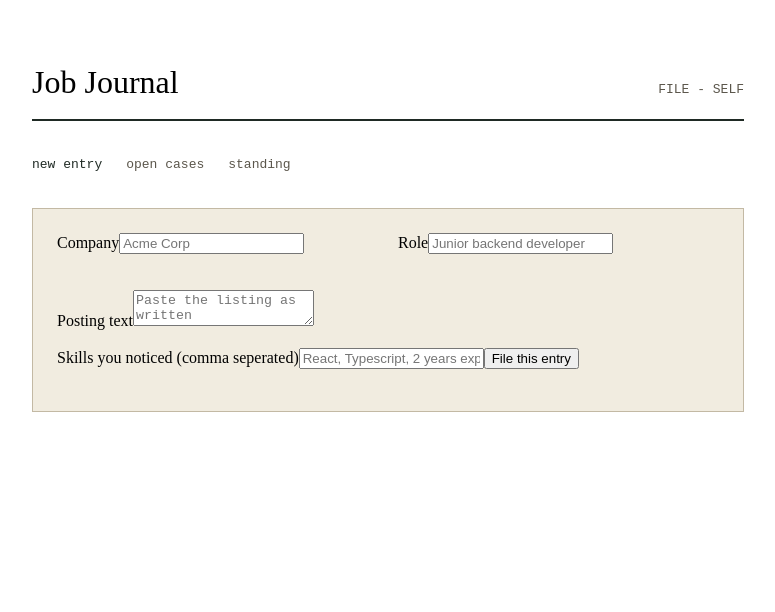
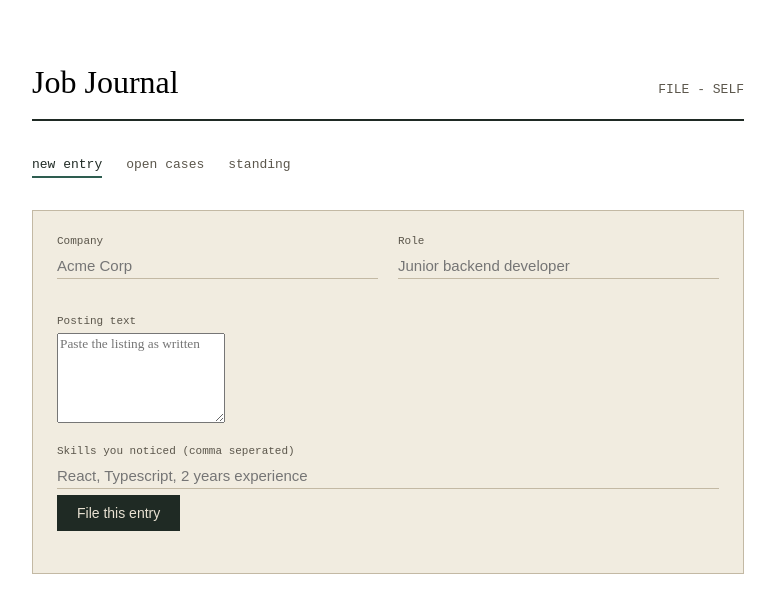
Before and after one commit to deyuun/job-journal, a React (Vite) app in the folder frontend/: page / in a window 1280 px wide. Shown: the top 612 px of the page, without its empty margins (252-1027 px from the left). Built offline with nearby package versions, Linux system fonts and the light colour scheme.

Commit message:
style: add applications list styling

```diff
--- a/frontend/src/styles/ledger.css
+++ b/frontend/src/styles/ledger.css
@@ -4,6 +4,8 @@
   --ink: #1F2A24;
   --rule: #C3B9A4;
   --ink-soft: #5B564B;
+  --pine: #2E5D50;
+  --rust: #8C3B2E;
 }
 
 /* Reset default browser spacing so padding/borders behave predictably */
@@ -16,22 +18,6 @@
   background-color: var(--paper);
   color: var(--ink);
   font-family: 'Public Sans', sans-serif;
-}
-
-.intake {
-  background-color: var(--paper-raised);
-  border: 1px solid var(--rule);
-  padding: 24px;
-}
-
-.intake-row {
-  display: flex;
-  gap: 20px;
-  margin-bottom: 18px;
-}
-
-.intake-row .field {
-  flex: 1;
 }
 
 /* PAGE LAYOUT
@@ -92,3 +78,129 @@ Everything sits inside this centered column. */
   color: var(--ink);
   border-bottom: 2px solid var(--pine);
 }
+
+
+/* ==== ADD APPLICATION FORM ====*/
+.intake {
+  background-color: var(--paper-raised);
+  border: 1px solid var(--rule);
+  padding: 24px;
+}
+
+/* Puts two form fields side by side (like Company + Role) */
+.intake-row {
+  display: flex;
+  gap: 20px;
+  margin-bottom: 18px;
+}
+
+.intake-row .field {
+  flex: 1;
+}
+
+.field label {
+  display: block;
+  font-family: 'IBM Plex Mono', monospace;
+  font-size: 11px;
+  color: var(--ink-soft);
+  margin-bottom: 6px;
+}
+
+.field input,
+.field text-area {
+  width: 100%;
+  background: transparent;
+  border: none;
+  border-bottom: 1px solid var(--rule);
+  font-family: 'Public Sans', sans-serif;
+  font-size: 15px;
+  color: var(--ink);
+  padding: 4px 0;
+}
+
+.field textarea {
+  resize: vertical;
+  min-height: 90px;
+  font-family: inherit;
+}
+
+/* Highlight the field's underline when the user clicks into it */
+.field input:focus,
+.field textarea:focus {
+  outline: none;
+  border-bottom-color: var(--ink);
+}
+
+.file-btn {
+  margin-top: 6px;
+  background-color: var(--ink);
+  color: var(--paper);
+  border: none;
+  font-family: 'Public Sans', sans-serif;
+  font-weight: 500;
+  font-size: 14px;
+  padding: 10px 20px;
+  cursor: pointer;
+}
+
+.file-btn:hover {
+  background-color: var(--pine);
+}
+
+.file-btn:disabled {
+  opacity: 0.5;
+  cursor: not-allowed;
+}
+
+/* ==== APPLICATIONS LIST ==== */
+
+.ledger-row {
+  display: flex;
+  align-items: center;
+  gap: 16px;
+  padding: 14px 0;
+  border-bottom: 1px solid var(--rule);
+}
+
+.ledger-row.first-row {
+  border-top: 1px solid var(--ink);
+}
+
+.tab {
+  width: 6px;
+  height: 24px;
+  background-color: var(--rule);
+}
+
+.tab.stalled {
+  background-color: var(--rust);
+}
+
+.tab.moving {
+  background-color: var(--pine);
+}
+
+.tab.waiting {
+  background-color: var(--amber);
+}
+
+.ledger-company {
+  font-weight: 500;
+  font-size: 15px;
+  flex: 1;
+}
+
+.ledger-role {
+  font-size: 14px;
+  color: var(--ink-soft);
+  flex: 1;
+}
+
+.stage-select {
+  font-family: 'IBM Plex Mono', monospace;
+  font-size: 12px;
+  padding: 5px 8px;
+  background-color: var(--paper-raised);
+  border: 1px solid var(--rule);
+  color: var(--ink);
+}
```
